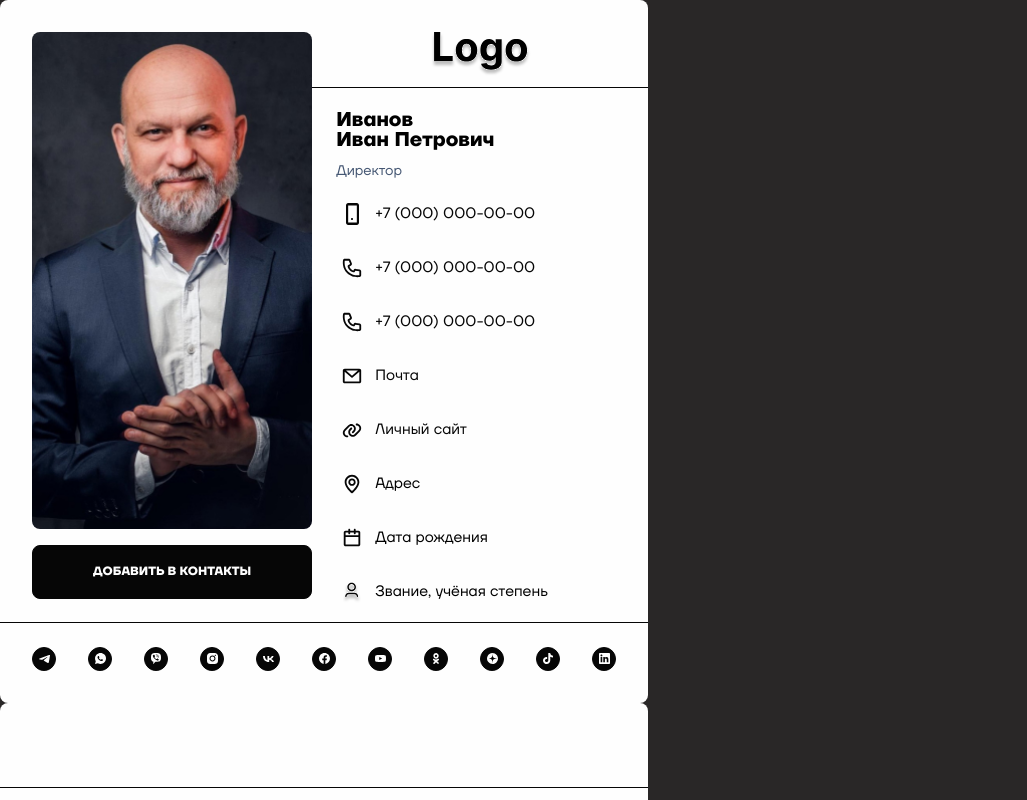
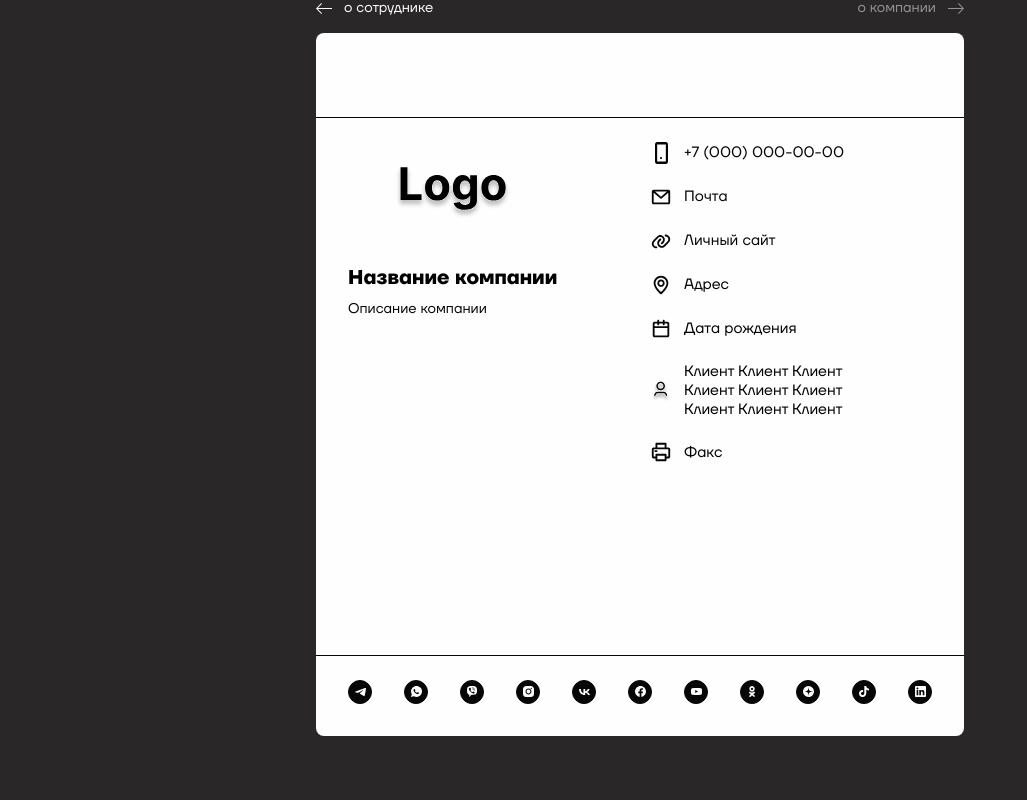
Before and after one commit to DocMoro/hubex, a React (Vite) app: page / in a window 1280 px wide. Shown: the top 800 px of the page, without its empty margins (0-1027 px from the left). Built offline with nearby package versions, Linux system fonts and the light colour scheme.

Commit message:
add button group and freim logik

```diff
--- a/src/App.css
+++ b/src/App.css
@@ -1,5 +1,5 @@
 #root {
-  max-width: 1280px;
+  max-width: 648px;
   min-width: 320px;
   margin: 0 auto;
   box-sizing: border-box;
--- a/src/widgets/ProfileCard/ProfileCard.jsx
+++ b/src/widgets/ProfileCard/ProfileCard.jsx
@@ -1,4 +1,8 @@
+import clsx from 'clsx'
+import { useCallback, useState } from 'react'
+
 import { companyData, networkData, personData } from '../../constants/api'
+import ButtonGroup from './components/ButtonGroup/ButtonGroup'
 import DesktopImageContainer from './components/DesktopImageContainer/DesktopImageContainer'
 import Footer from './components/Footer/Footer'
 import Logo from './components/Logo/Logo'
@@ -7,21 +11,25 @@ import СompanyDescription from './components/СompanyDescription/СompanyDescri
 import s from './ProfileCard.module.less'
 
 const ProfileCard = () => {
+  const [visible, setVisible] = useState(true)
+
+  const handleClick = useCallback(() => {
+    setVisible(!visible)
+  }, [visible])
+
   return (
     <>
+      <ButtonGroup visible={visible} handleClick={handleClick} />
       <section className={s.section}>
-        <div className={s.container}>
+        <div className={clsx(s.container, !visible && s.visible)}>
           <DesktopImageContainer imageLink={personData.imageLink} />
           <div className={s.rightBlock}>
             <Logo className={s.logoPosition} />
             <PersonDescription personData={personData} />
           </div>
         </div>
-        <Footer networkData={networkData} />
-      </section>
-      <section className={s.section}>
-        <СompanyDescription companyData={companyData} />
-        <Footer networkData={networkData} />
+        <СompanyDescription companyData={companyData} className={clsx(visible && s.visible)} />
+        <Footer networkData={networkData} className={s.footerPosition} />
       </section>
     </>
   )
--- a/src/widgets/ProfileCard/ProfileCard.module.less
+++ b/src/widgets/ProfileCard/ProfileCard.module.less
@@ -1,5 +1,5 @@
 .section {
-  max-width: 648px;
+  position: relative;
   width: 100%;
 
   background-color: #fefefe;
@@ -8,9 +8,15 @@
 }
 
 .container {
+  position: absolute;
+  top: 0;
+  left: 0;
+  z-index: -1;
   display: flex;
 
-  margin: 32px 0 23px 32px;
+  width: 100%;
+
+  padding: 32px 0 23px 32px;
 }
 
 .rightBlock {
@@ -20,3 +26,11 @@
 .logoPosition {
   margin-bottom: 10px;
 }
+
+.visible {
+  z-index: 1;
+}
+
+.footerPosition {
+  margin-top: 622px;
+}
--- /dev/null
+++ b/src/widgets/ProfileCard/components/ButtonGroup/ButtonGroup.jsx
@@ -0,0 +1,20 @@
+import clsx from 'clsx'
+
+import s from './ButtonGroup.module.less'
+
+const ButtonGroup = ({ visible, handleClick }) => {
+  return (
+    <div className={s.buttonContainer}>
+      <button className={clsx(s.button, visible && s.buttonActive)} disabled={!visible} onClick={handleClick}>
+        <div className={s.iconPointer}></div>
+        <p>о сотруднике</p>
+      </button>
+      <button className={clsx(s.button, !visible && s.buttonActive)} disabled={visible} onClick={handleClick}>
+        <p>о компании</p>
+        <div className={clsx(s.iconPointer, s.iconTransform)}></div>
+      </button>
+    </div>
+  )
+}
+
+export default ButtonGroup
--- /dev/null
+++ b/src/widgets/ProfileCard/components/ButtonGroup/ButtonGroup.module.less
@@ -0,0 +1,44 @@
+.buttonContainer {
+  display: flex;
+  justify-content: space-between;
+
+  margin-bottom: 16px;
+}
+
+.button {
+  display: flex;
+  gap: 12px;
+  align-items: center;
+
+  font-family: 'TT Firs Neue', Arial, sans-serif;
+  font-weight: 400;
+  font-size: 14px;
+  line-height: 1.2em;
+  color: var(--color-white);
+
+  transition: opacity 0.3s ease-in-out;
+  opacity: 0.5;
+
+  &Active {
+    opacity: 1;
+
+    &:hover {
+      opacity: 0.7;
+      cursor: pointer;
+    }
+  }
+}
+
+.iconPointer {
+  width: 16px;
+  height: 11px;
+
+  background-image: url('../../../../assets/pointer.svg');
+  background-position: center;
+  background-repeat: no-repeat;
+  background-size: contain;
+}
+
+.iconTransform {
+  transform: rotate(180deg);
+}
--- a/src/widgets/ProfileCard/components/Footer/Footer.jsx
+++ b/src/widgets/ProfileCard/components/Footer/Footer.jsx
@@ -1,8 +1,10 @@
+import clsx from 'clsx'
+
 import s from './Footer.module.less'
 
-const Footer = ({ networkData }) => {
+const Footer = ({ networkData, className }) => {
   return (
-    <footer className={s.footer}>
+    <footer className={clsx(s.footer, className && className)}>
       <ul className={s.list}>
         {networkData.map((el, index) => (
           <li key={index} className={s.cell}>
--- a/src/widgets/ProfileCard/components/СompanyDescription/СompanyDescription.jsx
+++ b/src/widgets/ProfileCard/components/СompanyDescription/СompanyDescription.jsx
@@ -4,10 +4,10 @@ import Field from '../Field/Field'
 import Logo from '../Logo/Logo'
 import s from './СompanyDescription.module.less'
 
-const СompanyDescription = ({ companyData }) => {
+const СompanyDescription = ({ companyData, className }) => {
   const { mobile, email, website, location, date, print, name, description, client } = companyData
   return (
-    <div className={s.mobileContainer}>
+    <div className={clsx(s.mobileContainer, className && className)}>
       <div>
         <Logo className={clsx(s.logoPosition, s.logoHight)} />
         <h3 className={s.title}>{name}</h3>
--- a/src/widgets/ProfileCard/components/СompanyDescription/СompanyDescription.module.less
+++ b/src/widgets/ProfileCard/components/СompanyDescription/СompanyDescription.module.less
@@ -8,6 +8,11 @@
 }
 
 .mobileContainer {
+  position: absolute;
+  top: 0;
+  left: 0;
+  z-index: -1;
+
   display: flex;
   justify-content: space-between;
 
@@ -15,6 +20,8 @@
   padding: 24px 9px 146px 32px;
   min-height: 538px;
   box-sizing: border-box;
+
+  width: 100%;
 
   border-top: 1px solid var(--color-black);
 }
```
Also changed, not shown: src/assets/pointer.svg (added).
